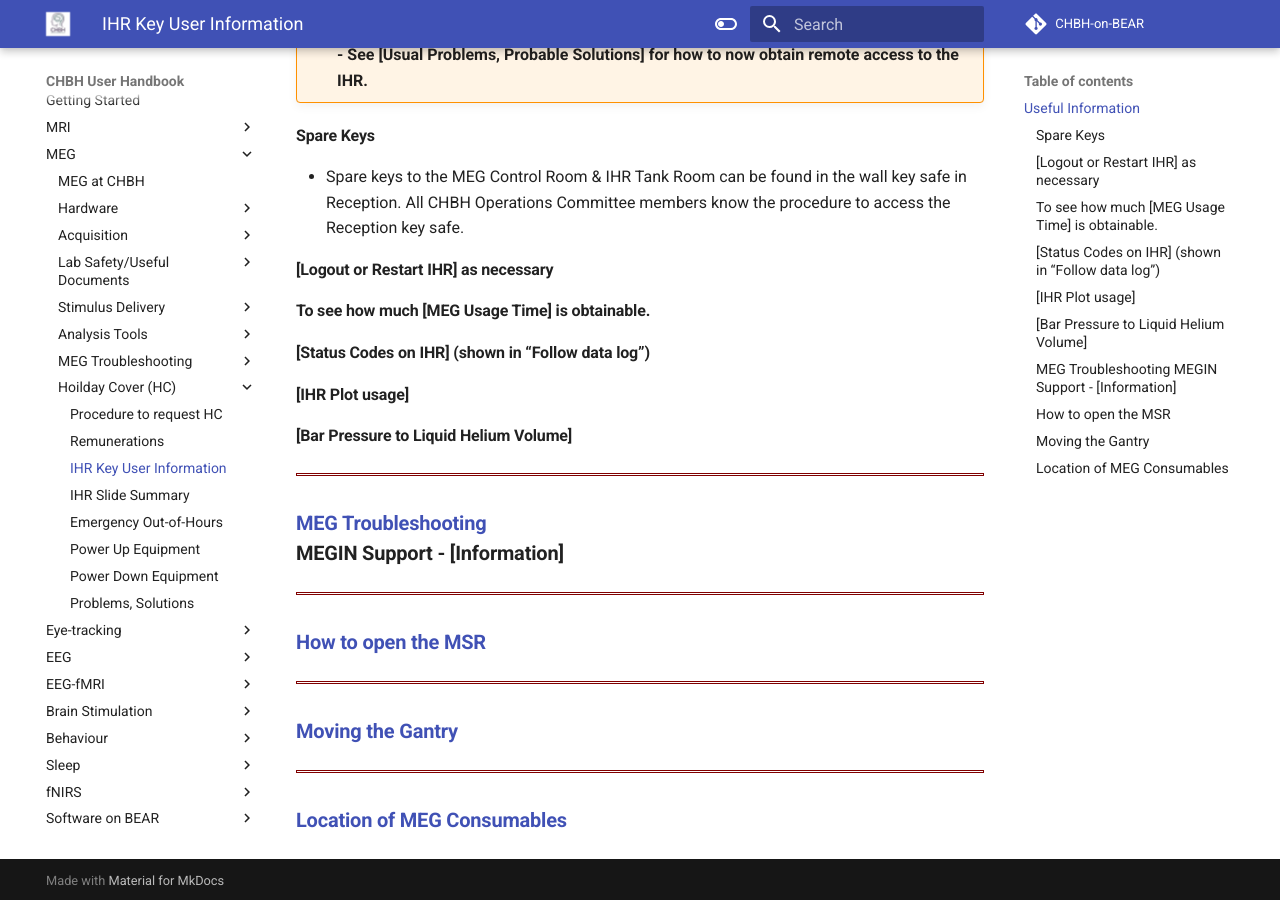
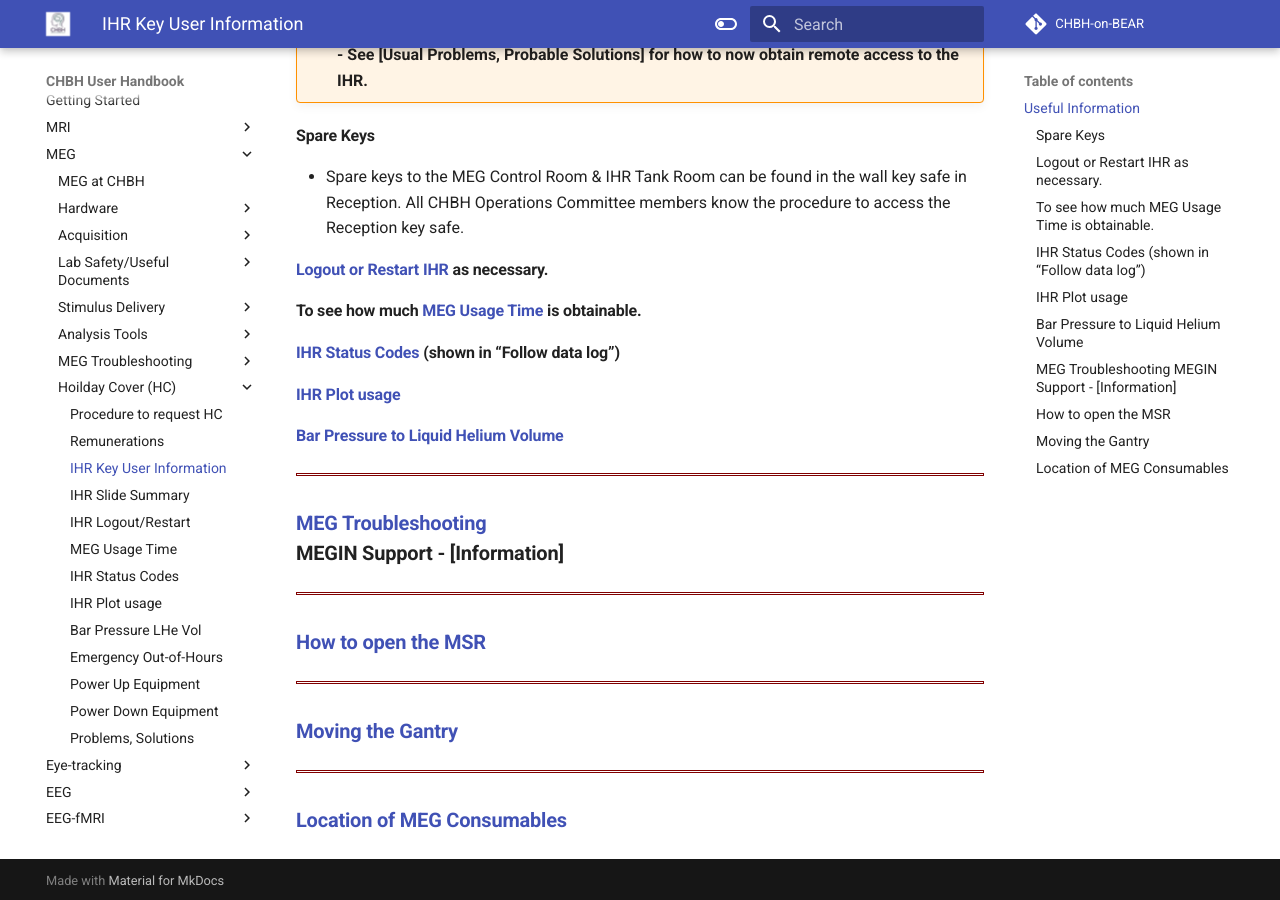
Before and after one commit to chbh-opensource/chbh-on-bear, an MkDocs documentation site: the page built from docs/meg/troubleshooting/ihr_key_user.md, in a window 1280 px wide and 900 px high, scrolled down 730 px. Built offline with MkDocs 1.6.1 and Material for MkDocs 9.7.7, drawn with Linux system fonts in a browser that asks for light colours; comment, search, counter and statistics services are not loaded.

Commit message:
Still working on MEG HC repos

```diff
--- a/docs/meg/troubleshooting/ihr_key_user.md
+++ b/docs/meg/troubleshooting/ihr_key_user.md
@@ -20,12 +20,12 @@
 #### **Spare Keys**
 - Spare keys to the MEG Control Room & IHR Tank Room can be found in the wall key safe in Reception. All CHBH Operations Committee members know the procedure to access the Reception key safe.
 
-#### **[Logout or Restart IHR] as necessary**
+#### **[Logout or Restart IHR](../../meg/troubleshooting/logout_restart_ihr.md)** as necessary.
 
-#### **To see how much [MEG Usage Time] is obtainable**.
-#### **[Status Codes on IHR]** (shown in “**Follow data log**”)
-#### **[IHR Plot usage]**
-#### **[Bar Pressure to Liquid Helium Volume]**
+#### To see how much **[MEG Usage Time](../../meg/troubleshooting/usage_time.md)** is obtainable.
+#### **[IHR Status Codes](../../meg/troubleshooting/ihr_status_codes.md)** (shown in “**Follow data log**”)
+#### **[IHR Plot usage](../../meg/troubleshooting/ihr_plot_usage.md)**
+#### **[Bar Pressure to Liquid Helium Volume](../../meg/troubleshooting/bar_pressure.md)**
 
 <hr style="border:1px solid maroon">
 
--- a/mkdocs.yml
+++ b/mkdocs.yml
@@ -173,6 +173,11 @@ nav:
         - Remunerations: meg/troubleshooting/remunerations.md
         - IHR Key User Information: meg/troubleshooting/ihr_key_user.md
         - IHR Slide Summary: meg/troubleshooting/summary.md
+        - IHR Logout/Restart: meg/troubleshooting/logout_restart_ihr.md
+        - MEG Usage Time: meg/troubleshooting/usage_time.md
+        - IHR Status Codes: meg/troubleshooting/ihr_status_codes.md
+        - IHR Plot usage: meg/troubleshooting/ihr_plot_usage.md
+        - Bar Pressure LHe Vol: meg/troubleshooting/bar_pressure.md
         - Emergency Out-of-Hours: meg/troubleshooting/emergency_outofhours.md
         - Power Up Equipment: meg/troubleshooting/power_up.md
         - Power Down Equipment: meg/troubleshooting/power_down.md
```
Also changed, not shown: docs/meg/troubleshooting/bar_pressure.md (added, +1 -0 lines), docs/meg/troubleshooting/ihr_plot_usage.md (added, +1 -0 lines), docs/meg/troubleshooting/ihr_status_codes.md (added, +1 -0 lines), docs/meg/troubleshooting/logout_restart_ihr.md (added, +17 -0 lines), docs/meg/troubleshooting/usage_time.md (added, +1 -0 lines).
